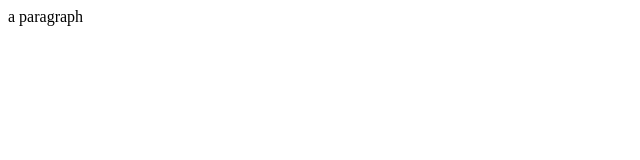
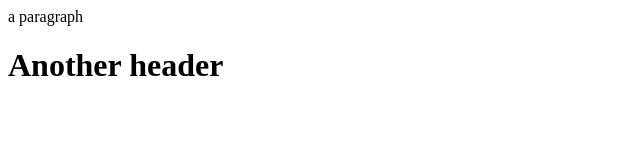
Before and after one commit to ftantely/Html, a plain HTML site: page index.html in a window 1280 px wide. Shown: the whole page, without its empty margins (0-640 px from the left). Drawn offline with Linux system fonts and the light colour scheme.

Commit message:
another header added

```diff
--- a/index.html
+++ b/index.html
@@ -1,3 +1,4 @@
 <html>
 <p>a paragraph</p>
+<h1>Another header</h1>
 </html>
```
